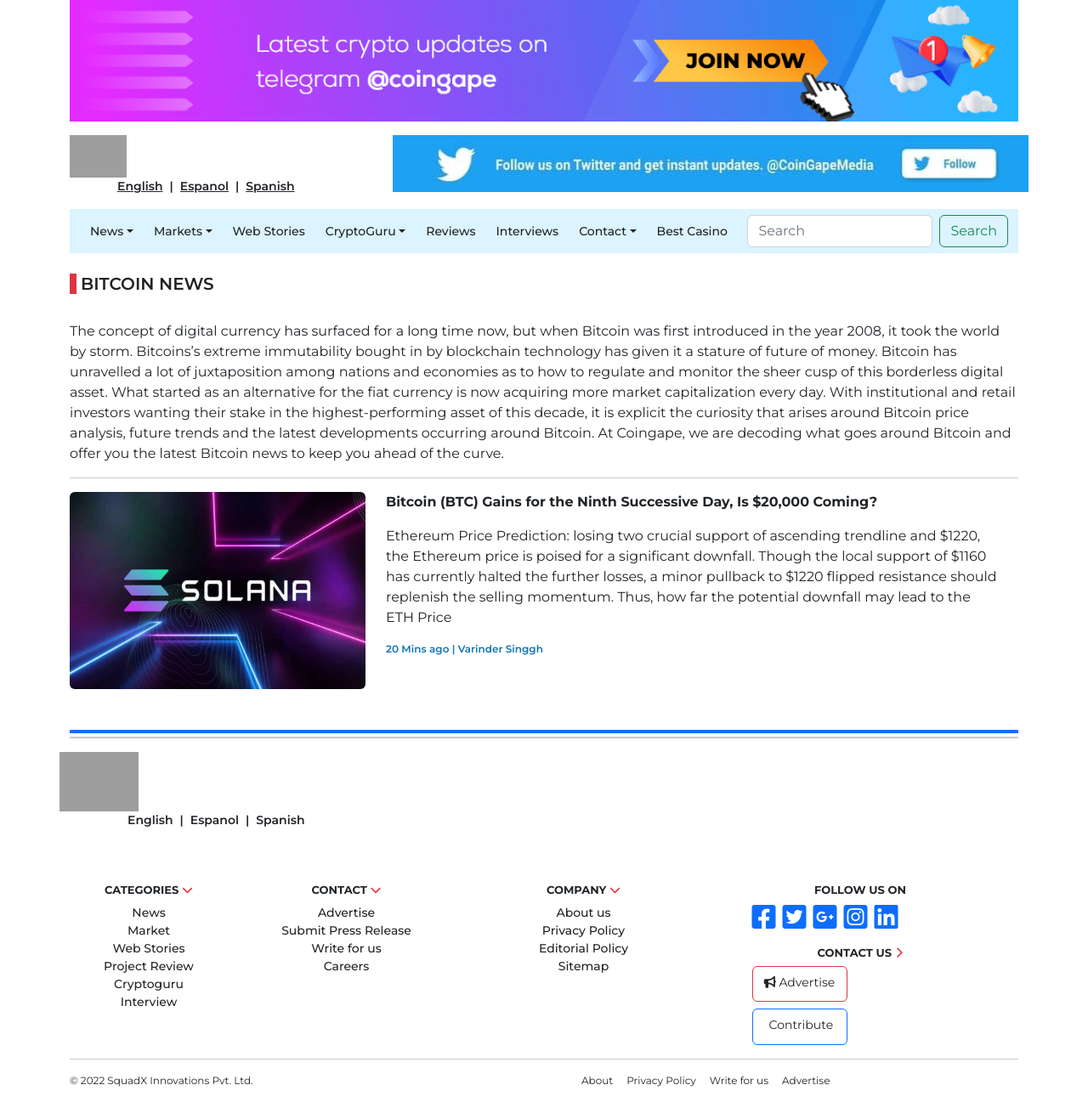
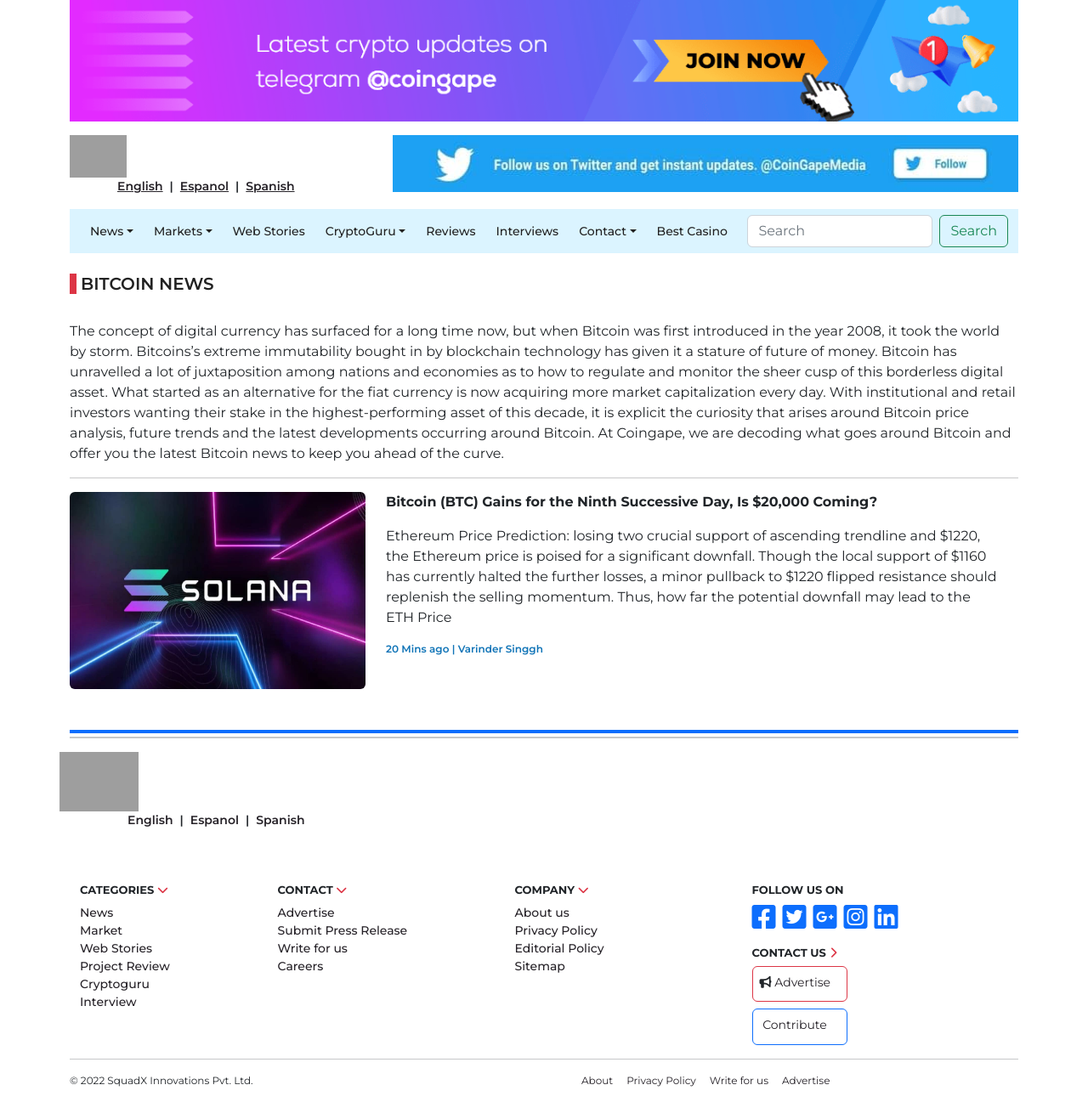
Before and after one commit to pre22/gape-clone, a Python web app: template templates/bitcoin.html in a window 1280 px wide. Shown: the whole page at 85% size. Run offline with Jinja, Linux system fonts and the light colour scheme; the template is opened without the code that fills it, so the values that code supplies are empty; some web fonts are replaced; grey boxes are pictures that could not be loaded.

Commit message:
template: working

```diff
--- a/templates/bitcoin.html
+++ b/templates/bitcoin.html
@@ -34,7 +34,7 @@
         </div>
 
         <!-- Above the Nav  -->
-        <div class="row about-nav d-lg-flex d-none">
+        <div class="row about-nav d-lg-flex flex-wrap d-none">
             <div class="col-4">
                 <img class="" src="/static/img/logo.png" alt="logo" height="50vh">
                 <div class="ms-4 mt-0">
@@ -46,7 +46,7 @@
                 </div>
             </div>
 
-            <div class="col-8 pe-0">
+            <div class="col-8 ">
                 <img class="w-100" src="/static/img/twitter_818x67.jpg" height="67" width="818" alt="">
             </div>
         </div>
@@ -190,7 +190,7 @@
 
             <!-- footer logo -->
             <div class="row">
-                <div class="col-lg-4 col-5 ps-md-0">
+                <div class="col-lg-4 col-md-5 col-6 ps-md-0">
                     <img src="/static/img/logo.png" alt="logo" height="70vh">
 
                     <div class="ms-5 mt-0">
@@ -206,9 +206,9 @@
 
             <!-- Section: Links  -->
             <section class="">
-                <div class="container text-lg-center text-start   mt-5">
+                <div class="container text-start  mt-5">
                     <!-- Grid row -->
-                    <div class="row mt-3">
+                    <div class="row mt-3 f-items">
 
                         <!-- Grid column -->
                         <div class="col-12 col-lg-2 col-xl-2 mb-4">
@@ -217,8 +217,8 @@
                                 CATEGORIES
                                 <span class="text-danger"><i class="fa fa-chevron-down" aria-hidden="true"></i></span>
                             </h6>
-                            <ul class="cr-list fw-500 ps-0 gap-1 ">
-                                <li>
+                            <ul class="cr-list fw-500 ps-0 gap-1">
+                                <li class="">
                                     <a href="#!" class="">News</a>
                                 </li>
                                 <li>
@@ -339,12 +339,12 @@
 
             <!-- Copyright -->
             <div class="row">
-                <div class="col-6">
+                <div class="col-lg-6 col-md-6 col-12">
                     <p class="fs-12">
                         © 2022 SquadX Innovations Pvt. Ltd.
                     </p>
                 </div>
-                <div class="col-6">
+                <div class="col-lg-6 col-md-6 col-12">
                     <ul class="d-flex gap-3 cr-list fs-12">
                         <li><a href="#">About</a></li>
                         <li><a href="#">Privacy Policy</a></li>
```
